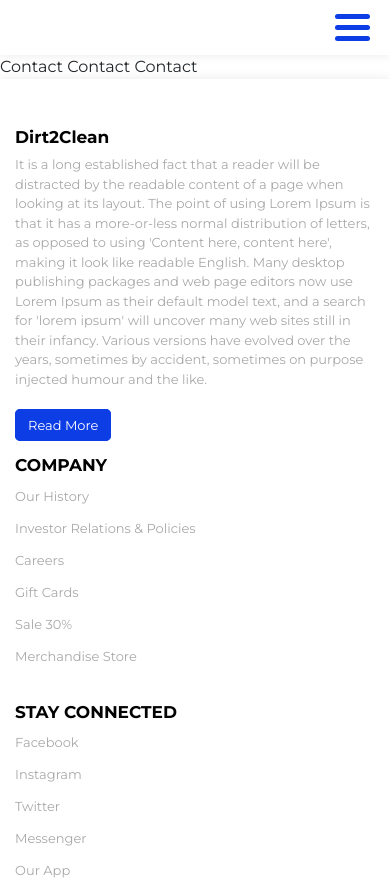
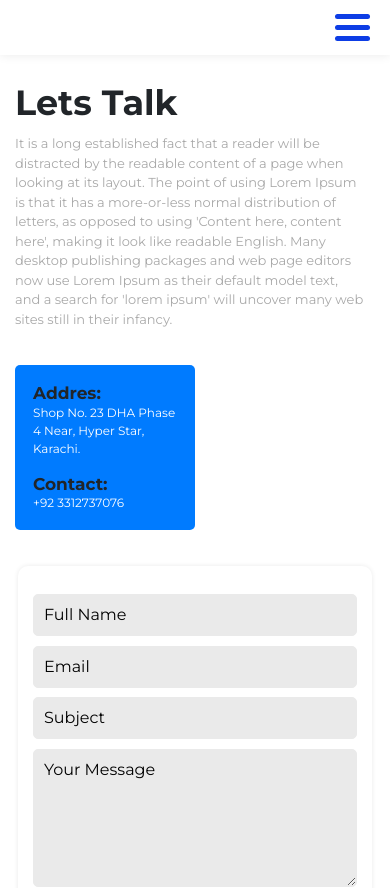
Before and after one commit to muhammadidreesshaikh/autowash-app, a React (Create React App) app: page /contact in a window 390 px wide. Shown: the top 888 px of the page. Built offline with nearby package versions, Linux system fonts and the light colour scheme.

Commit message:
contact component done with responsive

```diff
--- a/src/assets/css/contact.css
+++ b/src/assets/css/contact.css
@@ -0,0 +1,61 @@
+.contact{
+    padding: 7% 0;
+}
+
+.contact  .left{
+
+}
+
+.contact .left h2{
+    font-weight: bold;
+    font-size: 35px;
+}
+
+.contact .left p{
+    color: var(--color-gry);
+    font-size: 13px;
+    padding: 10px 10px 0 0px;
+}
+
+.contact .left .detail{
+    background-color: var(--blue);
+    margin-top: 10%;
+    padding: 5%;
+    border-radius: 5px;
+    width: 50%;
+}
+
+.contact .left .detail h6{
+    font-size: 17px;
+    font-weight: bold;
+}
+
+.contact .left .detail p{
+    color: white;
+    font-size: 12px;
+    padding: 0;
+}
+
+.contact .right{
+    box-shadow: 0px 0px 5px var(--color-grey-shadow);
+    border-radius: 10px;
+    padding: 5% 0;
+    margin: 10% 3px 0 3px;
+}
+
+.contact input, .contact textarea
+{
+    background-color: var(--color-grey-shadow);
+    color: #000;
+    border-radius: 5px;
+    padding: 8px 0 8px 10px;
+    border: 1px solid var(--color-grey-shadow);
+    width: 100%;
+    height: auto;
+    margin-top: 3%;
+}
+
+.contact input::placeholder, .contact textarea::placeholder
+{
+    color: var(--color-black);
+}
--- a/src/components/Contact.js
+++ b/src/components/Contact.js
@@ -22,9 +22,54 @@
 
     render() {
         return(
-            <div>
-                <p>Contact Contact Contact</p>
-            </div>
+            <section>
+                <div className="contact">
+                    <div className="container">
+                        <div className="row">
+
+                            <div className="col-12 col-md-6 col-lg-6">
+                                <div className="left">
+                                    <h2>Lets Talk</h2>
+                                    <p>It is a long established fact that a reader will be distracted by the readable content of a page when looking at its layout. The point of using Lorem Ipsum is that it has a more-or-less normal distribution of letters, as opposed to using 'Content here, content here', making it look like readable English. Many desktop publishing packages and web page editors now use Lorem Ipsum as their default model text, and a search for 'lorem ipsum' will uncover many web sites still in their infancy. </p>
+
+                                    <div className="detail">
+                                        <h6>Addres:</h6>
+                                        <p>Shop No. 23 DHA Phase 4 Near, Hyper Star, Karachi. </p>
+
+                                        <h6 className="pt-3">Contact:</h6>
+                                        <p>+92 3312737076</p>
+                                    </div>
+                                </div>
+                            </div>
+
+                            <div className="col-12 col-md-6 col-lg-6">
+                                <div className="row right">
+                                    <div className="col-md-6 col-lg-6">
+                                        <input type="name" placeholder="Full Name"></input>
+                                    </div>
+
+                                    <div className="col-md-6 col-lg-6">
+                                        <input type="name" placeholder="Email"></input>
+                                    </div>
+
+                                    <div className="col-md-12 col-lg-12">
+                                        <input type="name" placeholder="Subject"></input>
+                                    </div>
+
+                                    <div class="col-md-12 name">
+                                        <textarea rows="5" placeholder="Your Message"></textarea>
+                                    </div>
+                                </div>
+
+                                <div className="pt-5 text-center">
+                                    <a className="press" href="#">SEND MESSAGE</a>
+                                </div>
+                            </div>
+
+                        </div>
+                    </div>
+                </div>
+            </section>
         );
     }
 }
```
Also changed, not shown: src/App.css (line endings or trailing spaces).
